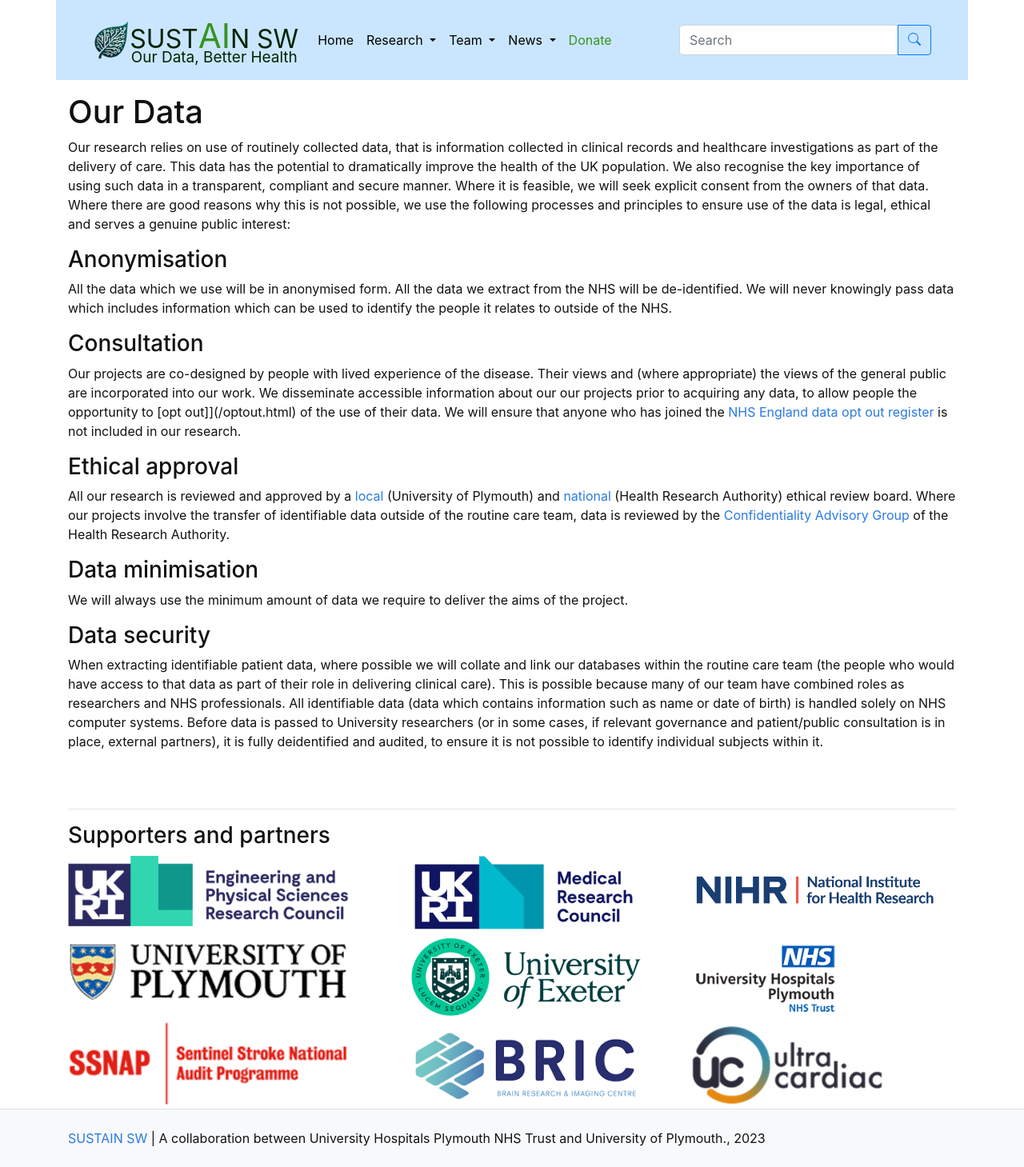
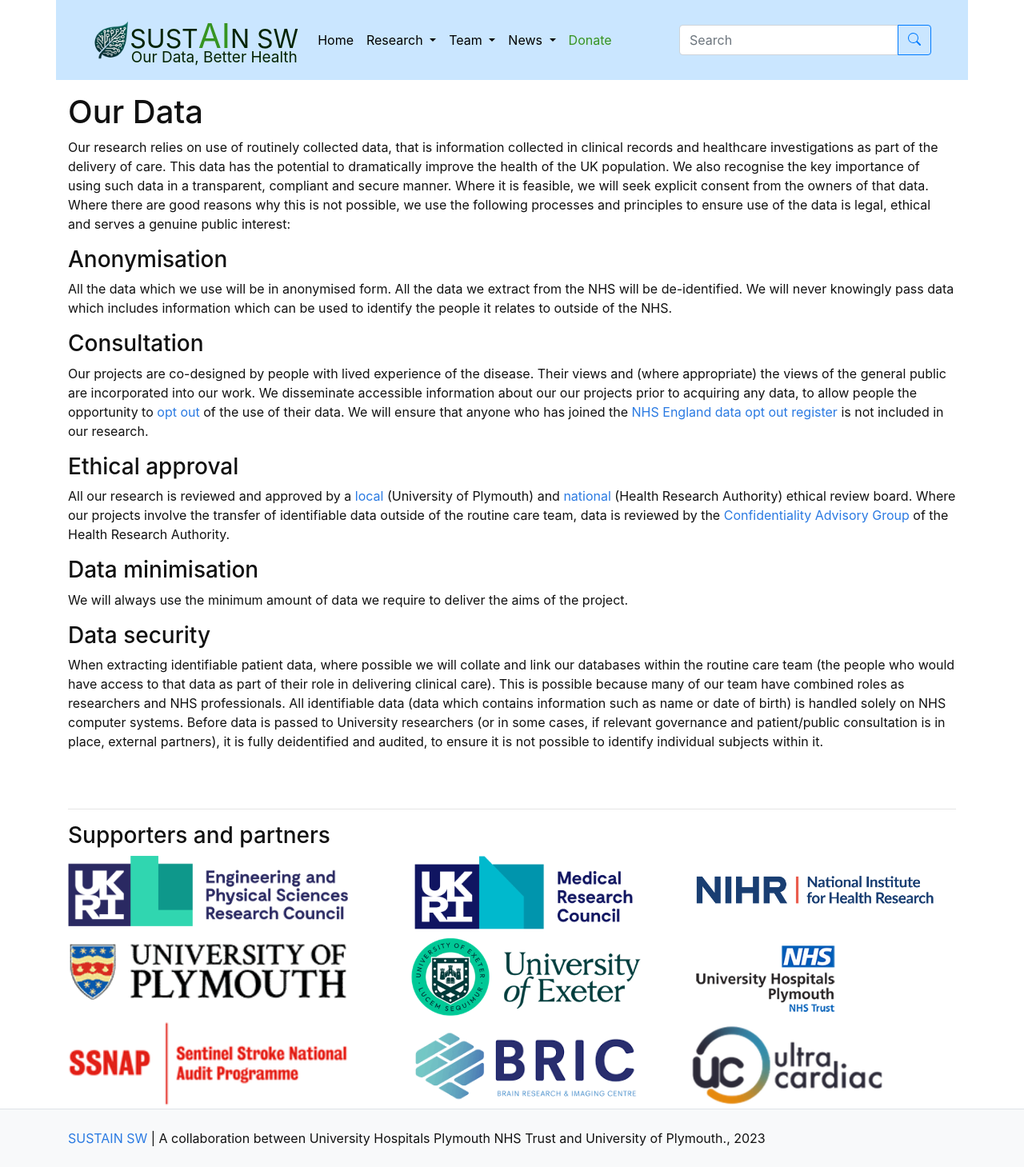
Before and after one commit to sustainsw/sustainsw.github.io, a Jekyll site: the page built from pages/our_data.md, in a window 1280 px wide. Shown: the whole page at 80% size. Built offline with Jekyll 4.4.1, drawn with Linux system fonts in a browser that asks for light colours.

Commit message:
prrofing

```diff
--- a/pages/our_data.md
+++ b/pages/our_data.md
@@ -12,7 +12,7 @@
 All the data which we use will be in anonymised form. All the data we extract from the NHS will be de-identified. We will never knowingly pass data which includes information which can be used to identify the people it relates to outside of the NHS.
 
 ### Consultation
-Our projects are co-designed by people with lived experience of the disease. Their views and (where appropriate) the views of the general public are incorporated into our work. We disseminate accessible information about our our projects prior to acquiring any data, to allow people the opportunity to [opt out]]({% link pages/optout.md%}) of the use of their data. We will ensure that anyone who has joined the [NHS England data opt out register](https://digital.nhs.uk/services/national-data-opt-out) is not included in our research.
+Our projects are co-designed by people with lived experience of the disease. Their views and (where appropriate) the views of the general public are incorporated into our work. We disseminate accessible information about our our projects prior to acquiring any data, to allow people the opportunity to [opt out]({% link pages/optout.md%}) of the use of their data. We will ensure that anyone who has joined the [NHS England data opt out register](https://digital.nhs.uk/services/national-data-opt-out) is not included in our research.
 
 ### Ethical approval
 All our research is reviewed and approved by a [local](https://www.plymouth.ac.uk/research/governance/research-ethics-policy) (University of Plymouth) and [national](https://www.hra.nhs.uk/approvals-amendments/what-approvals-do-i-need/research-ethics-committee-review/) (Health Research Authority) ethical review board. Where our projects involve the transfer of identifiable data outside of the routine care team, data is reviewed by the [Confidentiality Advisory Group](https://www.hra.nhs.uk/about-us/committees-and-services/confidentiality-advisory-group/) of the Health Research Authority.
```
